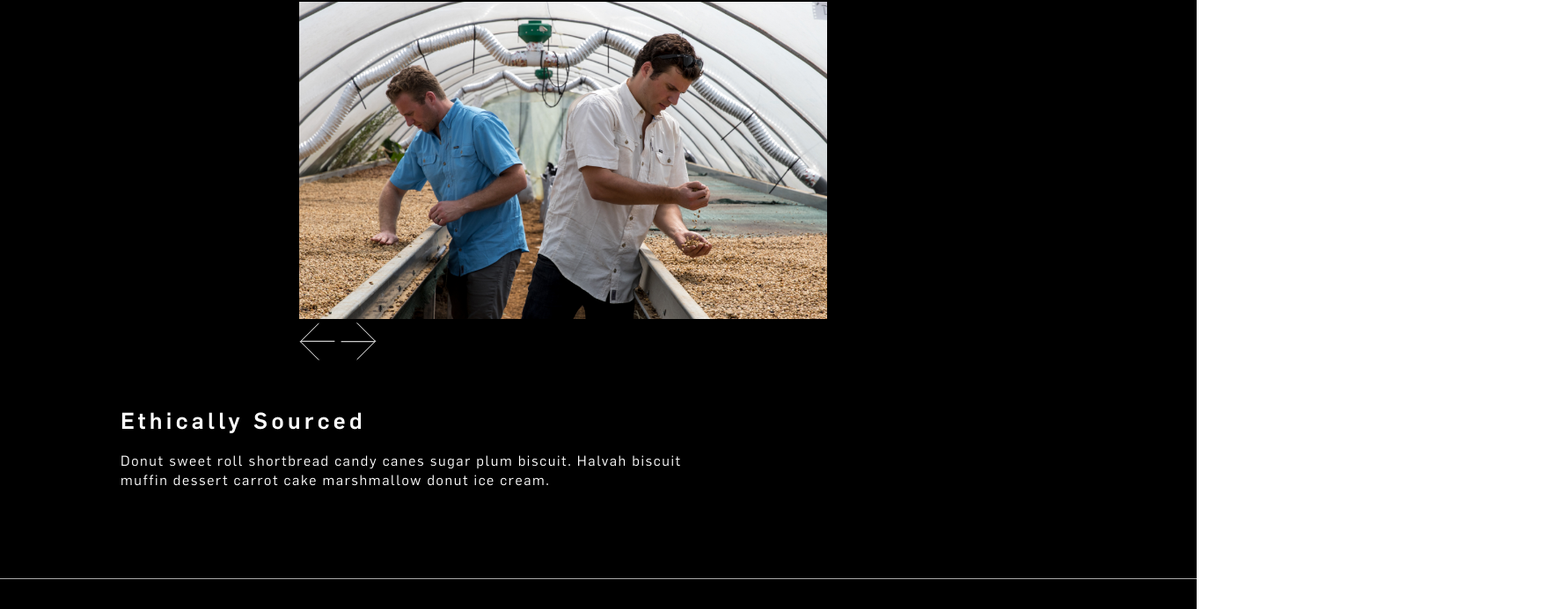
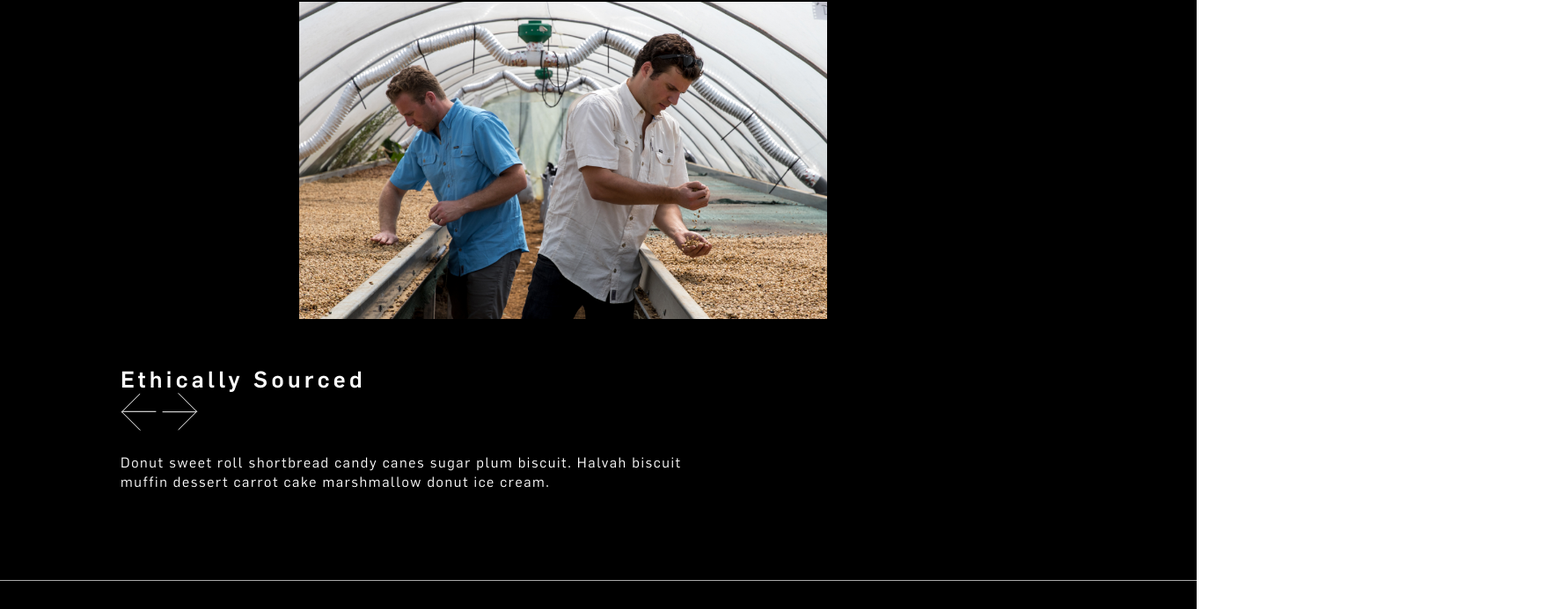
Before and after one commit to AangBel/OnePageHonour, a React (Create React App) app: page / in a window 1280 px wide. Shown: the part 3109-3802 px from the top of the page at 88% size, 1765 px wide, since content can reach past the window. Built offline with nearby package versions, Linux system fonts and the light colour scheme.

Commit message:
sort of added the plus and x sign, but need to get functionality for click on button only maybe and for the plus to remove when its open panel

```diff
--- a/src/components/OurBlends/OurBlends.jsx
+++ b/src/components/OurBlends/OurBlends.jsx
@@ -18,6 +18,9 @@ import MultiOrigin from "./RoastIconography/MultiOrigin.svg";
 import SingleOrigin from "./RoastIconography/SingleOrigin.svg";
 import WholeBean from "./RoastIconography/WholeBean.svg";
 //
+
+import Plus from "./Plus.svg";
+
 
 function OurBlends() {
   const [activePanel, setActivePanel] = useState(null);
@@ -125,8 +128,18 @@ function OurBlends() {
             onClick={() => handlePanelClick(panel.id)}
           >
             <img src={panel.image} alt={panel.label} />
+            <button onClick={handlePanelClick} style={{ background:"none", border:"none", padding:0 }}>
+              <img src={Plus} alt="PlusSign" />
+            </button>
 
             {infoVisible[panel.id] && (
+            <>
+
+
+            <button onClick={handlePanelClick} style={{ background:"none", border:"none", padding:0 }}>
+
+            <img src={Plus} alt="PlusSign" style={{transform:"rotate(45deg)"}} />
+          </button>
 
             <div className="coffeeInfoBox">
               <div className="topCoffeeInfo">
@@ -148,6 +161,7 @@ function OurBlends() {
                 {panel.description}
               </div>
             </div>
+            </>
 
             )}
 
--- a/src/components/ProductionCarousel/ProductionCarousel.jsx
+++ b/src/components/ProductionCarousel/ProductionCarousel.jsx
@@ -12,7 +12,13 @@ import QualityAssured from "./CarouselImagery/5 Quality assured.jpg";
 import Arrow from "./Arrow.svg";
 
 function ProductionCarousel() {
-  const images = [HandSelected, EthicallySourced, LocallyRoasted, SmallBatched, QualityAssured];
+  const images = [
+    HandSelected,
+    EthicallySourced,
+    LocallyRoasted,
+    SmallBatched,
+    QualityAssured,
+  ];
   const [currentIndex, setCurrentIndex] = useState(0);
 
   const nextImage = () => {
@@ -34,14 +40,36 @@ function ProductionCarousel() {
         <div className="carousel">
           <img src={images[currentIndex]} alt={`Slide ${currentIndex + 1}`} />
         </div>
-        <div className={Arrow}>
-          <img src={Arrow} style={{ transform: 'rotate(180deg)' }} alt="Arrow" onClick={prevImage}/>
-          <img src={Arrow} onClick={nextImage}></img>
-        </div>
+
       </div>
       <div className="sourcedTitleBox">
         <h3>Ethically Sourced</h3>
+        <div className={Arrow}>
+          <button
+            onClick={prevImage}
+            style={{ background: "none", border: "none", padding: 0 }}
+          >
+            <img
+              src={Arrow}
+              alt="Arrow"
+              style={{ transform: "rotate(180deg)" }}
+            />
+          </button>
+        <button
+            onClick={nextImage}
+            style={{ background: "none", border: "none", padding: 0 }}
+          >
+            <img
+              src={Arrow}
+              alt="Arrow"
+            />
+          </button>
+
+
+
+        </div>
       </div>
+
       <div className="sourcedPText">
         <p>
           Donut sweet roll shortbread candy canes sugar plum biscuit. Halvah
```
Also changed, not shown: src/components/OurBlends/Plus.svg (added).
